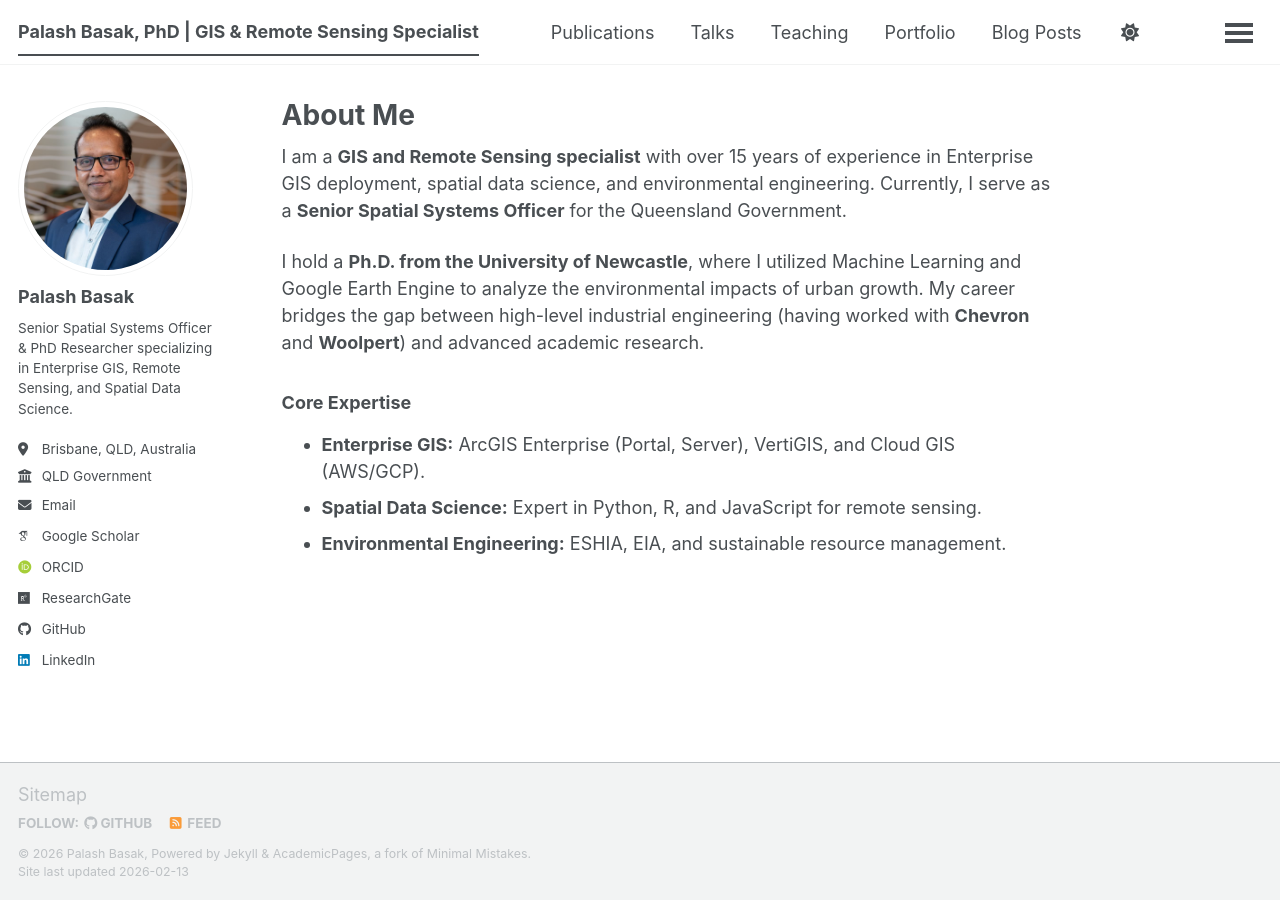
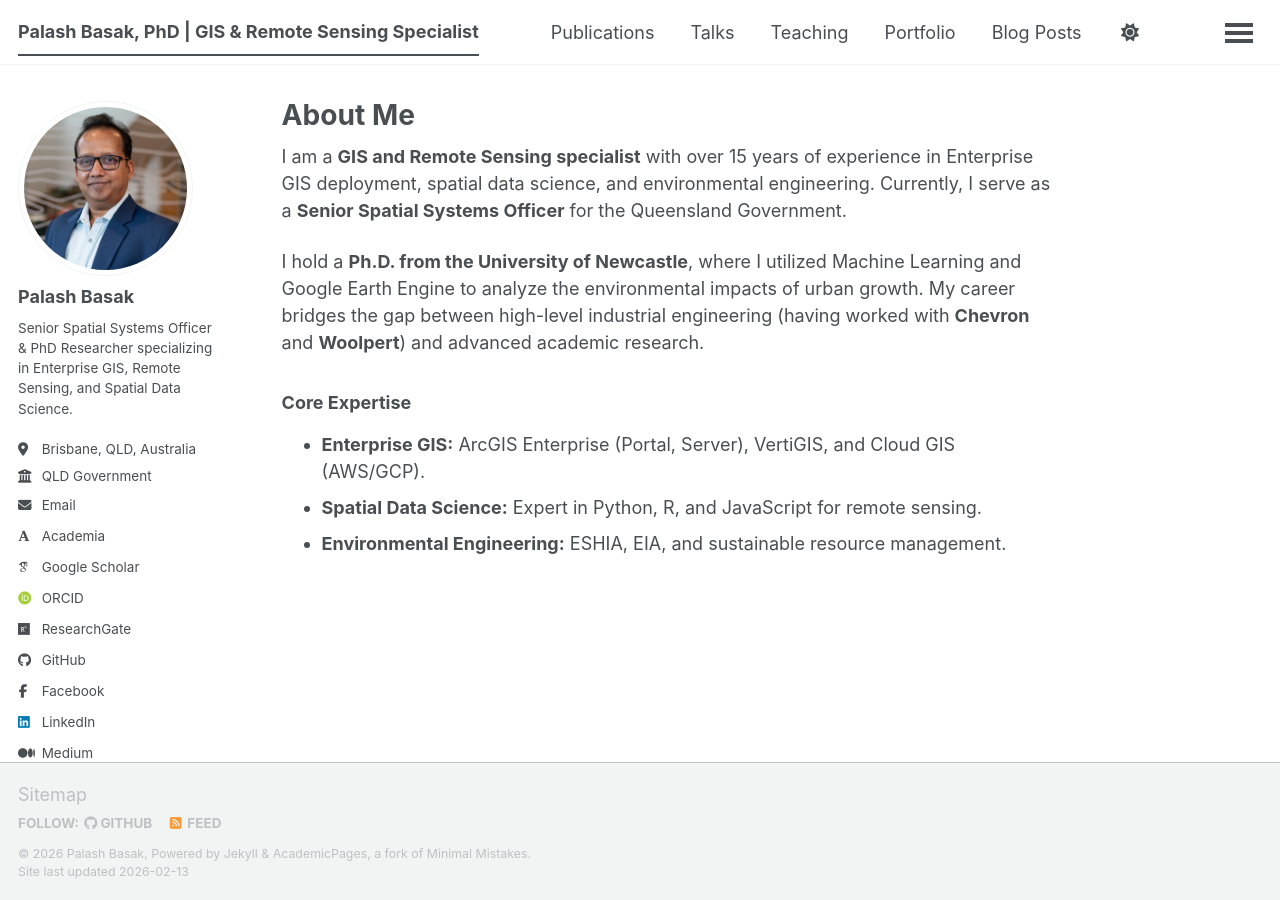
Before and after one commit to basakpalash/basakpalash.github.io, a Jekyll site: the page built from _pages/about.md, in a window 1280 px wide. Built offline with Jekyll 4.4.1, drawn with Linux system fonts in a browser that asks for light colours; some web fonts are replaced; a script bundle is joined from its source files by our own code; library files that are not in the unit come from our copies; some of the changed lines change nothing that is shown.

Commit message:
Updated config file

```diff
--- a/_config.yml
+++ b/_config.yml
@@ -33,7 +33,7 @@
   email            : "Palash.Basak@gmail.com"
 
   # Academic websites
-  academia         : # URL
+  academia         : "https://newcastle-au.academia.edu/PalashBasak" # URL
   arxiv            : # URL - Update with the correct link to your profile
   googlescholar    : "https://scholar.google.com/citations?user=m_O1MSoAAAAJ"
   inspire-hep      : # URL
@@ -42,7 +42,7 @@
   semantic         : # URL
   ssrn             : # URL
   pubmed           : # URL
-  researchgate     : "Palash_Basak" # URL
+  researchgate     : "https://www.researchgate.net/profile/Palash-Basak" # URL
   scopus           : # URL
   zotero           : # URL
 
@@ -58,7 +58,7 @@
   # Social media
   artstation       : # Username
   bluesky          : # Replace this with you Bluesky username
-  facebook         : # Username
+  facebook         : "palash.basak" # Username
   flickr           : # Username
   foursquare       : # Username
   goodreads        : # Username
@@ -68,18 +68,18 @@
   lastfm           : # Username
   linkedin         : "palashbasak" # Username
   mastodon         : # URL
-  medium           : # URL
+  medium           : "palash.basak" # URL
   pinterest        : # Username
   soundcloud       : # Username
   steam            : # Username
   telegram         : # URL
   tumblr           : # Username
-  twitter          : # Username for X / Twitter
+  twitter          : "PalashBasak" # Username for X / Twitter
   vine             : # Username
   weibo            : # Username
   wikipedia        : # Username
   xing             : # Username
-  youtube          : # Username
+  youtube          : "PalashBasakBD" # Username
   zhihu            : # Username
 
 # Publication Category - The following the list of publication categories and their headings
```
